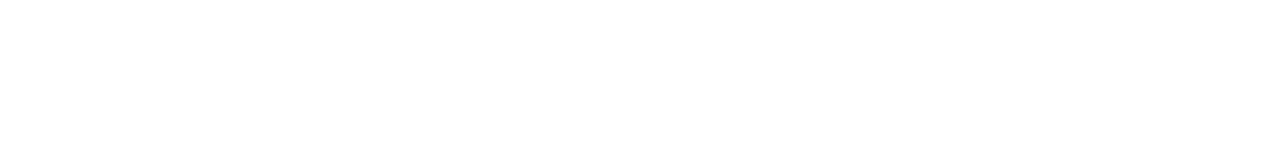
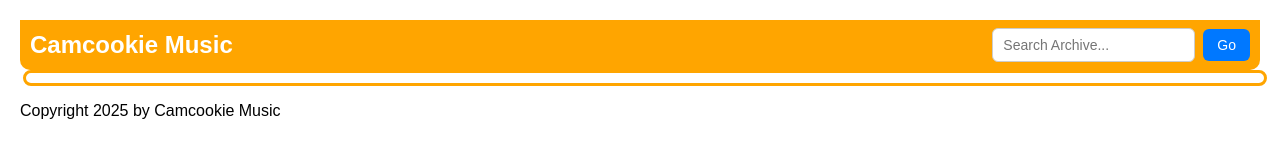
Before and after one commit to camcookiem/camcookiem.github.io, a plain HTML site: page index.html in a window 1280 px wide. Drawn offline with Linux system fonts and the light colour scheme.

Commit message:
git commit -m "Fix, and add"

```diff
--- a/index.html
+++ b/index.html
@@ -0,0 +1,112 @@
+<!DOCTYPE html>
+<html lang="en">
+<head>
+  <meta charset="UTF-8">
+  <title>Archive Radio - IN EDIT - Camcookie Music</title>
+  <style>
+    .content {
+      height: 100%;
+      width: 99%;
+      border: solid #FFA500;
+      border-radius: 10px;
+      padding: 5px;
+      margin-left: 3px;
+      margin-right: 3px;
+    }
+    .header {
+      color: #FFA500;
+    }
+    .Topbarlink {
+      color: #ffffff;
+      text-decoration: none;
+    }
+    .Topbarspace {
+      color: #ffffff;
+    }
+    .links {
+      color: #FFA500;
+      text-decoration: none;
+    }
+    .topimage {
+      width: 100%;
+      height: auto;
+    }
+    body { font-family: sans-serif; margin: 20px; }
+.Topbar {
+  width: 100%;
+  height: 50px;
+  background-color: #FFA500;
+  color: #ffffff;
+  border-bottom-left-radius: 10px;
+  border-bottom-right-radius: 10px;
+  display: flex;
+  align-items: center;
+}
+
+.topbar-inner {
+  display: flex;
+  justify-content: space-between; /* title left, search right */
+  align-items: center;
+  width: 100%;
+  padding: 0 10px;
+}
+
+.top-title {
+  margin: 0;
+  font-size: 24px;
+}
+
+.search-container {
+  display: flex;
+  gap: 8px;
+  align-items: center;
+}
+
+.search-input {
+  padding: 8px 10px;
+  border: 1px solid #ccc;
+  border-radius: 6px;
+  font-size: 14px;
+}
+
+.search-button {
+  padding: 8px 14px;
+  border: none;
+  background: #0078ff;
+  color: white;
+  border-radius: 6px;
+  cursor: pointer;
+  font-size: 14px;
+}
+
+.search-button:hover {
+  background: #005fcc;
+}
+  </style>
+</head>
+<body>
+<div class="Topbar">
+  <div class="topbar-inner">
+    <h1 class="top-title">
+      <a class="Topbarlink" href="https://camcookiem.github.io/">Camcookie Music</a>
+    </h1>
+    <div class="search-container">
+      <input id="query" class="search-input" type="text" placeholder="Search Archive..." />
+      <button class="search-button" onclick="goToArchive()">Go</button>
+    </div>
+  </div>
+</div>
+<div class="content">
+</div>
+<p>Copyright 2025 by Camcookie Music</p>
+  <script>
+    function goToArchive() {
+      const input = document.getElementById("query").value;
+      const encoded = encodeURIComponent(input);
+      window.location.href = `https://camcookiem.github.io/archive/?q=${encoded}`;
+    }
+  </script>
+</body>
+</html>
+</body>
+</html>
```
Also changed, not shown: archive/index.html (+53 -1 lines), archive/v/index.html (+55 -2 lines).
